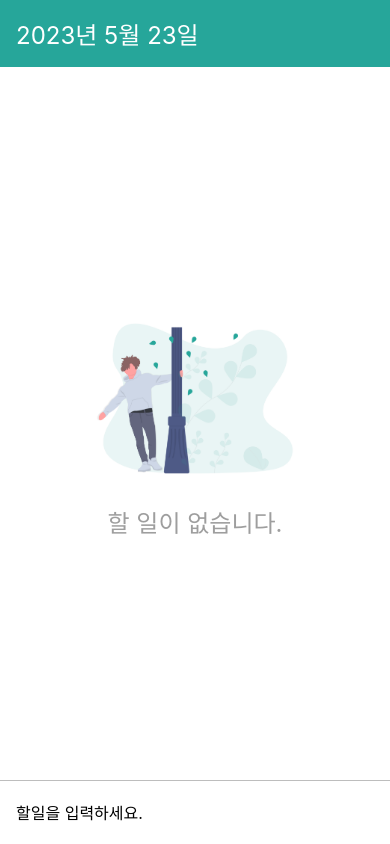
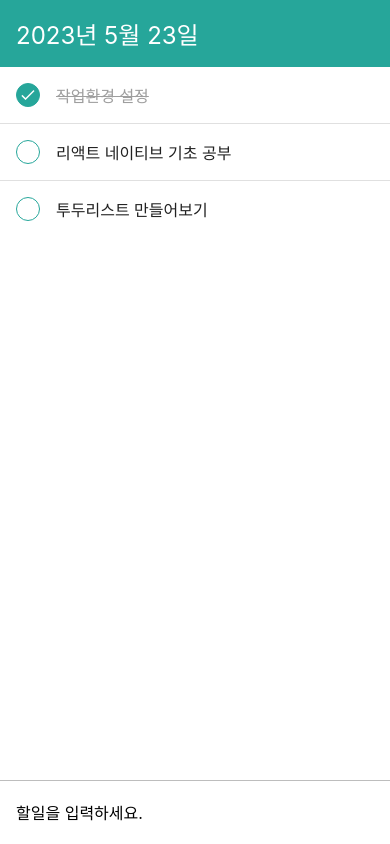
Before and after one commit to rudans987/TodoApp, a React Native app: screen / in a window 390 px wide. Built offline with nearby package versions, Linux system fonts and the light colour scheme.

Commit message:
add : TodoItem.js, TodoList.js 추가

```diff
--- a/App.js
+++ b/App.js
@@ -5,7 +5,7 @@
  * @format
  */
 
-import React from 'react';
+import React, {useState} from 'react';
 import {
   SafeAreaView,
   StyleSheet,
@@ -15,17 +15,23 @@
 import DateHead from './components/DateHead';
 import AddTodo from './components/AddTodo';
 import Empty from './components/Empty';
+import TodoList from './components/TodoList';
 
 function App() {
   const today = new Date();
-  console.log(today);
+  const [todos, setTodos] = useState([
+    {id: 1, text: '작업환경 설정', done: true},
+    {id: 2, text: '리액트 네이티브 기초 공부', done: false},
+    {id: 3, text: '투두리스트 만들어보기', done: false},
+  ]);
+
   return (
     <SafeAreaView edges={['bottom']} style={styles.block}>
       <KeyboardAvoidingView
         behavior={Platform.select({ios: 'padding'})}
         style={styles.avoid}>
         <DateHead date={today} />
-        <Empty />
+        {todos.length === 0 ? <Empty /> : <TodoList todos={todos} />}
         <AddTodo />
       </KeyboardAvoidingView>
     </SafeAreaView>
--- /dev/null
+++ b/components/TodoItem.js
@@ -0,0 +1,48 @@
+import {View, Text, StyleSheet, Image} from 'react-native';
+import React from 'react';
+
+const TodoItem = ({id, text, done}) => {
+  return (
+    <View style={styles.item}>
+      <View style={[styles.circle, done && styles.filled]}>
+        {done && (
+          <Image
+            source={require('../assets/icons/check_white/check_white.png')}
+          />
+        )}
+      </View>
+      <Text style={[styles.text, done && styles.lineTrough]}>{text}</Text>
+    </View>
+  );
+};
+
+export default TodoItem;
+const styles = StyleSheet.create({
+  item: {
+    flexDirection: 'row',
+    padding: 16,
+    alignItems: 'center',
+  },
+  circle: {
+    width: 24,
+    height: 24,
+    borderRadius: 12,
+    borderColor: '#26a69a',
+    borderWidth: 1,
+    marginRight: 16,
+  },
+  text: {
+    flex: 1,
+    fontSize: 16,
+    color: '#212121',
+  },
+  filled: {
+    justifyContent: 'center',
+    alignItems: 'center',
+    backgroundColor: '#26a69a',
+  },
+  lineTrough: {
+    color: '#9e9e9e',
+    textDecorationLine: 'line-through',
+  },
+});
--- /dev/null
+++ b/components/TodoList.js
@@ -0,0 +1,25 @@
+import {FlatList, StyleSheet, View} from 'react-native';
+import React from 'react';
+import TodoItem from './TodoItem';
+
+const TodoList = ({todos}) => {
+  return (
+    <FlatList
+      // ItemSeparatorComponent=아이템 사이사이 스타일(구분선같은)을 줄 수 있는 props
+      ItemSeparatorComponent={() => <View style={styles.separator} />}
+      style={styles.list}
+      data={todos}
+      renderItem={({item}) => (
+        <TodoItem id={item.id} text={item.text} done={item.done} />
+      )}
+      keyExtractor={item => item.id.toString()}
+    />
+  );
+};
+
+export default TodoList;
+
+const styles = StyleSheet.create({
+  list: {flex: 1},
+  separator: {backgroundColor: '#e0e0e0', height: 1},
+});
```
